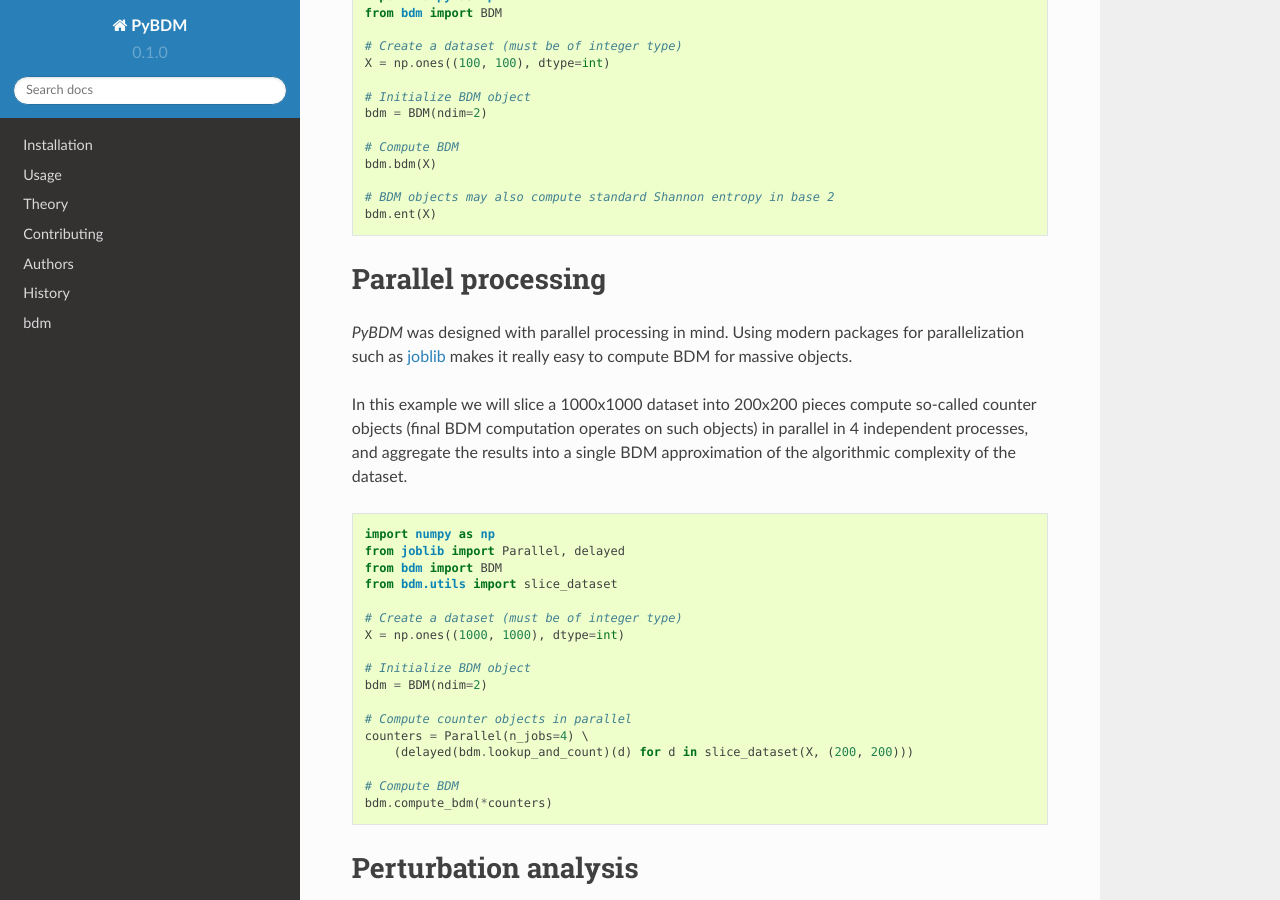
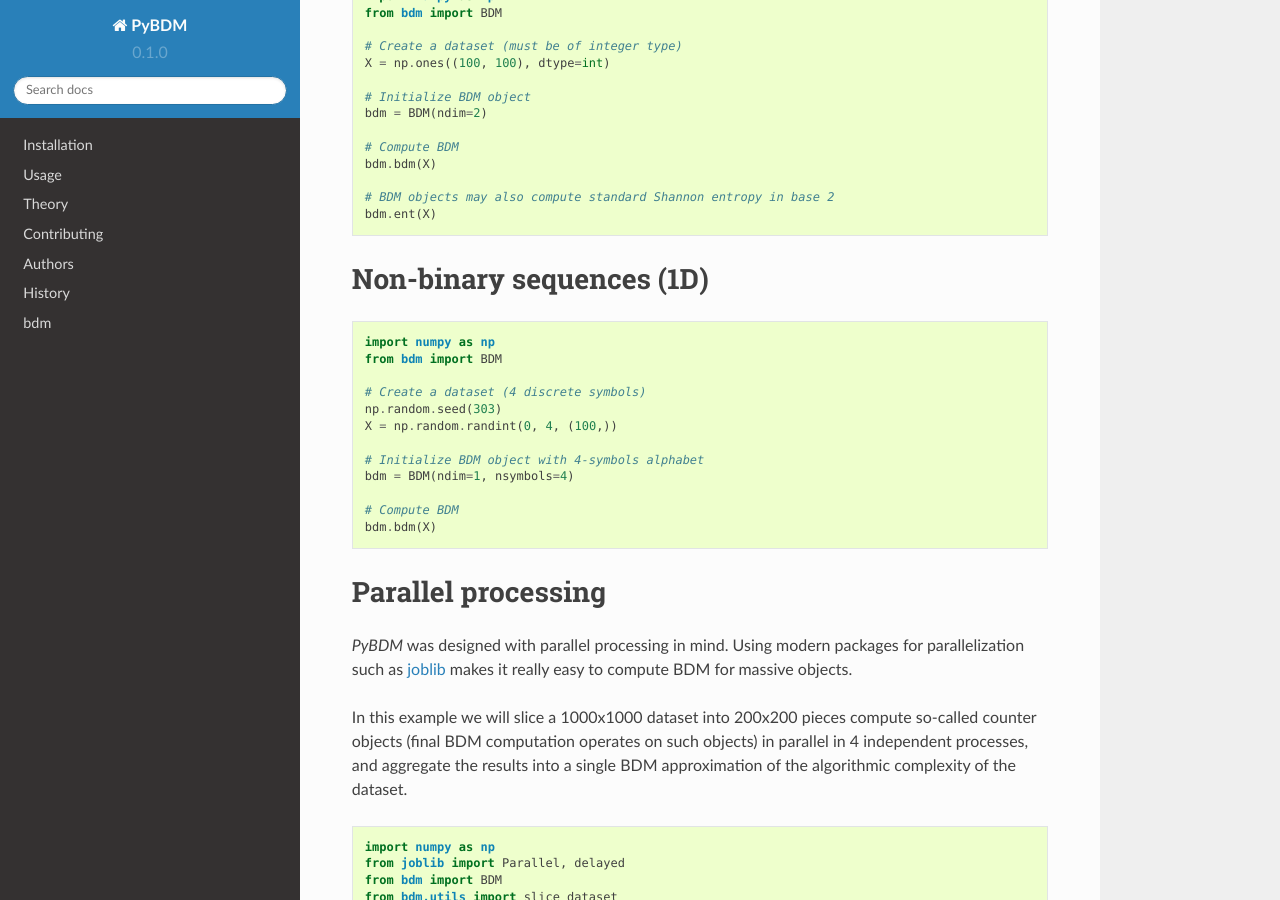
Before and after one commit to sztal/pybdm, a Sphinx documentation site: the page built from docs/shared/USAGE.rst, in a window 1280 px wide and 900 px high, scrolled down 694 px. Built offline with Sphinx 7.4.7 and the Read the Docs theme 2.0.0, drawn with Linux system fonts in a browser that asks for light colours.

```diff
--- a/docs/shared/THEORY.rst
+++ b/docs/shared/THEORY.rst
@@ -7,7 +7,8 @@
 do not yield any regular statistical patterns that can be captured with
 more traditional tools based on probability theory and information theory.
 
-Currently 1D and 2D binary arrays are supported, but this may be extended to higher dimensionalities and more complex alphabets in the future.
+Currently 1D and 2D binary arrays are supported, as well as 1D arrays
+with 4, 5, 6 and 9 discrete symbols.
 
 BDM and the necessary parts of the algorithmic information theory
 it is based on are described in
--- a/docs/shared/USAGE.rst
+++ b/docs/shared/USAGE.rst
@@ -49,6 +49,24 @@
 
     # BDM objects may also compute standard Shannon entropy in base 2
     bdm.ent(X)
+
+Non-binary sequences (1D)
+-------------------------
+
+.. code-block:: python
+
+    import numpy as np
+    from bdm import BDM
+
+    # Create a dataset (4 discrete symbols)
+    np.random.seed(303)
+    X = np.random.randint(0, 4, (100,))
+
+    # Initialize BDM object with 4-symbols alphabet
+    bdm = BDM(ndim=1, nsymbols=4)
+
+    # Compute BDM
+    bdm.bdm(X)
 
 
 Parallel processing
--- a/setup.py
+++ b/setup.py
@@ -46,7 +46,8 @@
         'codecov>=2.0.15',
         'pytest-cov>=2.7.1',
         'tox-conda>=0.2.0',
-        'joblib>=0.13.0'
+        'joblib>=0.13.0',
+        'sphinxcontrib-bibtex>=0.4.2'
     ],
     test_suite='tests',
     install_requires=[
```
Also changed, not shown: README.rst (+24 -4 lines), docs/index.rst (+1 -15 lines), 6 other files.
